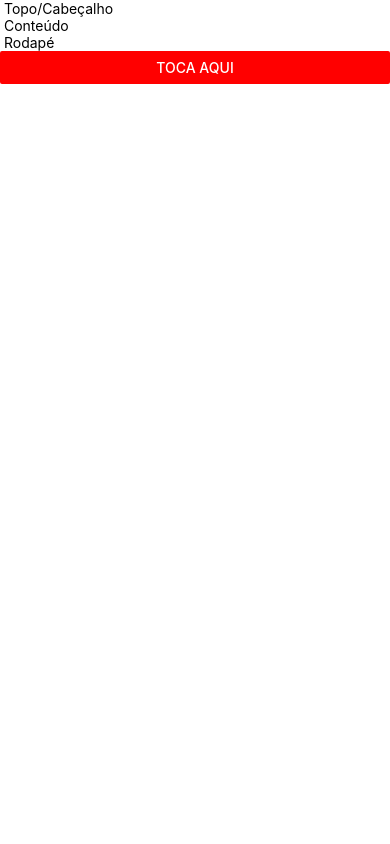
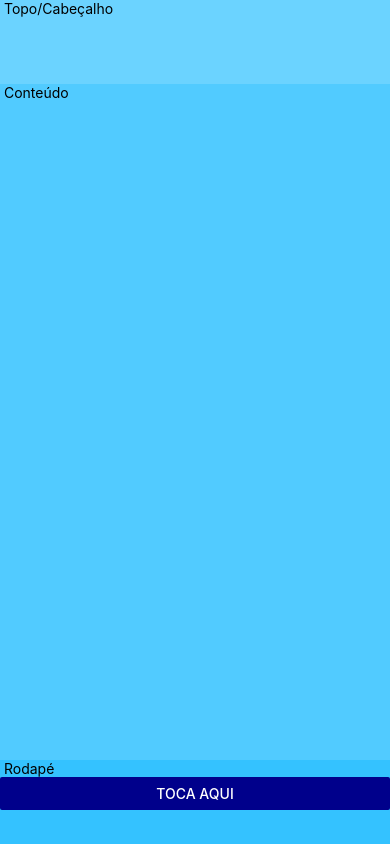
Before and after one commit to 77bueno/ola-react-native, a React Native app: screen / in a window 390 px wide. Built offline with nearby package versions, Linux system fonts and the light colour scheme.

Commit message:
Layout com Flex

```diff
--- a/App.js
+++ b/App.js
@@ -1,4 +1,4 @@
-import { StatusBar, View, Text, SafeAreaView, Button, Alert } from "react-native";
+import { StatusBar, View, Text, SafeAreaView, Button, Alert, StyleSheet } from "react-native";
 
 export default function App() {
   function vai() {
@@ -6,22 +6,45 @@ export default function App() {
   }
   return (
     <>
-      <StatusBar barStyle="light-content" backgroundColor="red" />
-      <SafeAreaView>
-        <View>
+      <StatusBar barStyle="light-content" />
+      <SafeAreaView style={estilos.container}>
+        <View style={estilos.cabecalho}>
           <Text> Topo/Cabeçalho </Text>
         </View>
 
-        <View>
+        <View  style={estilos.conteudo}>
           <Text> Conteúdo </Text>
         </View>
 
-        <View>
+        <View style={estilos.rodape}>
           <Text> Rodapé </Text>
-          <Button title="Toca aqui" color="red" onPress={vai} />
+          <Button title="Toca aqui" color="darkblue" onPress={vai} />
         </View>
       </SafeAreaView>
 
     </>
   )
 }
+
+const estilos = StyleSheet.create({
+  container: {
+    backgroundColor: "#E4F7FF",
+    flex: 1,
+  },
+  cabecalho: {
+    backgroundColor: "#6BD3FF",
+    flex: 0.5,
+
+  },
+  conteudo: {
+    backgroundColor: "#51CBFF",
+    flex: 4,
+
+  },
+  rodape: {
+    backgroundColor: "#34C2FF",
+    flex: 0.5,
+
+  }
+
+});
```
